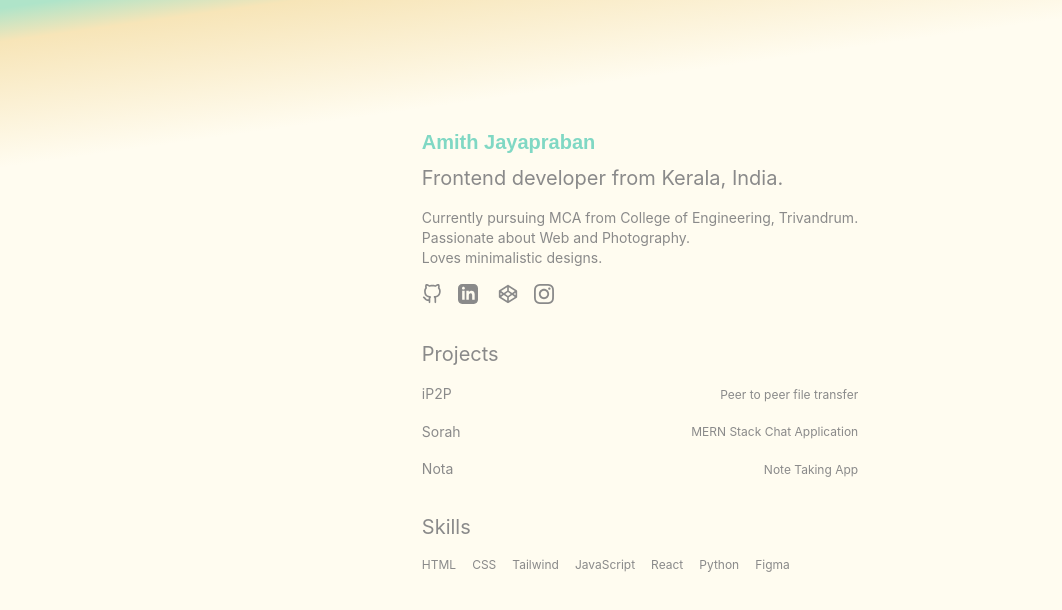
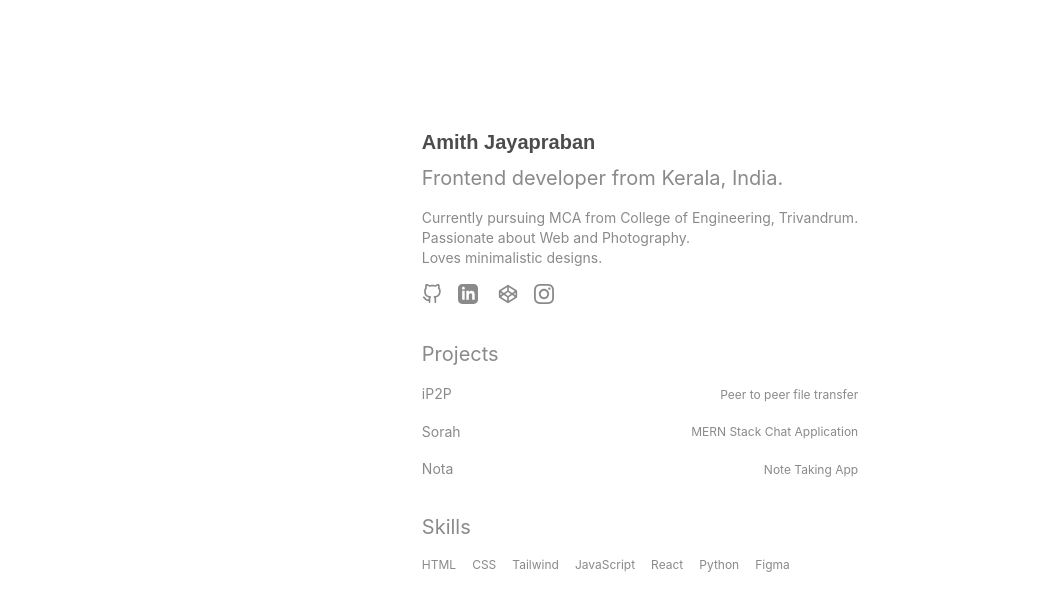
Before and after one commit to amithjayapraban/Personal-Website, a Svelte app: page / in a window 1280 px wide. Shown: the top 610 px of the page, without its empty margins (0-1062 px from the left). Built offline with nearby package versions, Linux system fonts and the light colour scheme; a web font is replaced by a local one.

Commit message:
rm colors

```diff
--- a/src/App.svelte
+++ b/src/App.svelte
@@ -163,12 +163,11 @@ let skills=['HTML',
   @import url('https://fonts.googleapis.com/css2?family=Monsterrat&display=swap');
   .main{
     font-family: -apple-system,BlinkMacSystemFont,sans-serif;
-    background: linear-gradient(
-    -188deg,
-    #AFE4C9 2%,
-    #f7e5b8 10%,
-    var(--primary) 40%
-  );
+    /* background: linear-gradient(
+    -185deg,
+    #f1806f  1%,
+    var(--primary) 70%
+  ); */
 background-size: 100% 30%;
 background-repeat: no-repeat;
 
--- a/src/app.postcss
+++ b/src/app.postcss
@@ -6,14 +6,14 @@
 @tailwind utilities;
 
 :root {
-  --primary: #FFFCF0;
+  --primary: white;
 
   --fontcolor: #8A8A8A;
 
   --display: unset;
   --mode: "light";
 
-  --link:#80D8C4;
+  --link:rgba(0,0,0,.7);
 
 }
 * {
```
Also changed, not shown: 1 other file (tests, documents, lock files or other folders).
